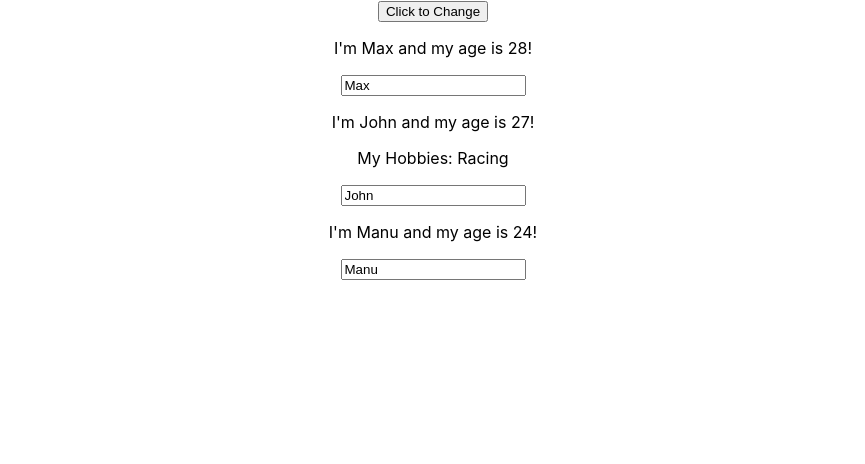
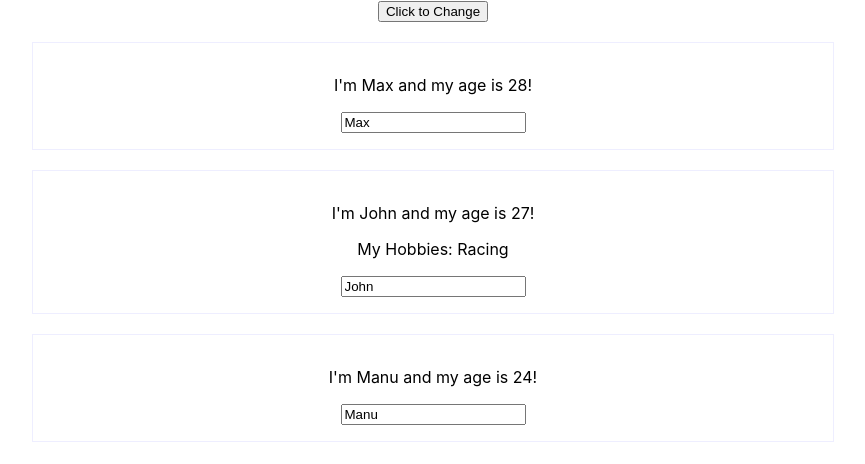
Before and after one commit to sanjeev2106/my-app, a React (Create React App) app: page / in a window 1280 px wide. Shown: the top 464 px of the page, without its empty margins (207-1072 px from the left). Built offline with nearby package versions, Linux system fonts and the light colour scheme.

Commit message:
Adding styling with stylesheet

```diff
--- a/src/App.js
+++ b/src/App.js
@@ -1,6 +1,7 @@
 import React, { Component } from 'react';
 import './App.css';
 import Person from './Person/Person';
+import './Person/Person.css'
 
 class App extends Component{
   state = {
--- /dev/null
+++ b/src/Person/Person.css
@@ -0,0 +1,8 @@
+.Person {
+    width: 60%;
+    margin: auto;
+    border: 1px solid #eef;
+    padding: 16px;
+    text-align: center;
+    margin-top: 20px;
+}
--- a/src/Person/Person.js
+++ b/src/Person/Person.js
@@ -2,7 +2,7 @@ import React from 'react';
 
 const person = (props) => {
     return (
-        <div onClick={props.click}>
+        <div className="Person" onClick={props.click}>
             <p>I'm {props.name} and my age is {props.age}!</p>
             <p>{props.children}</p>
             <input type="text" onChange={props.changed} value={props.name}/>
```
